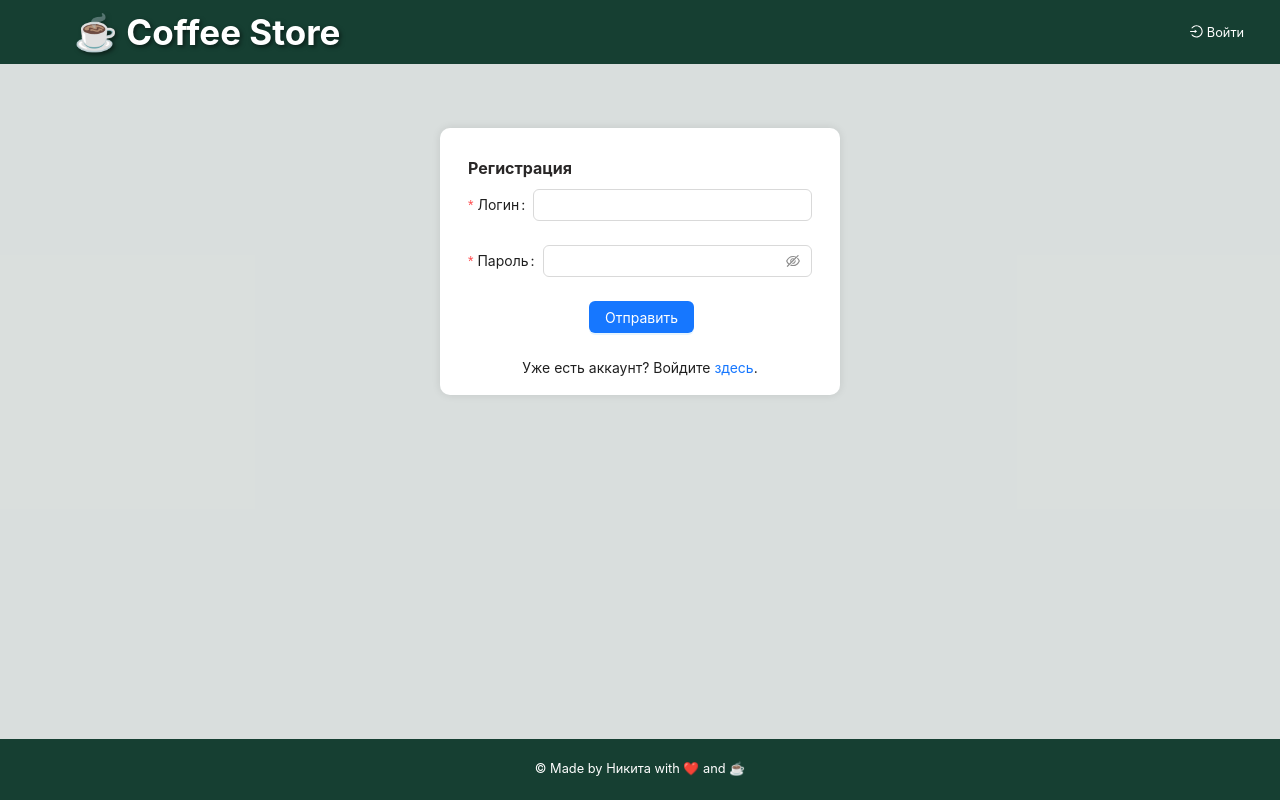
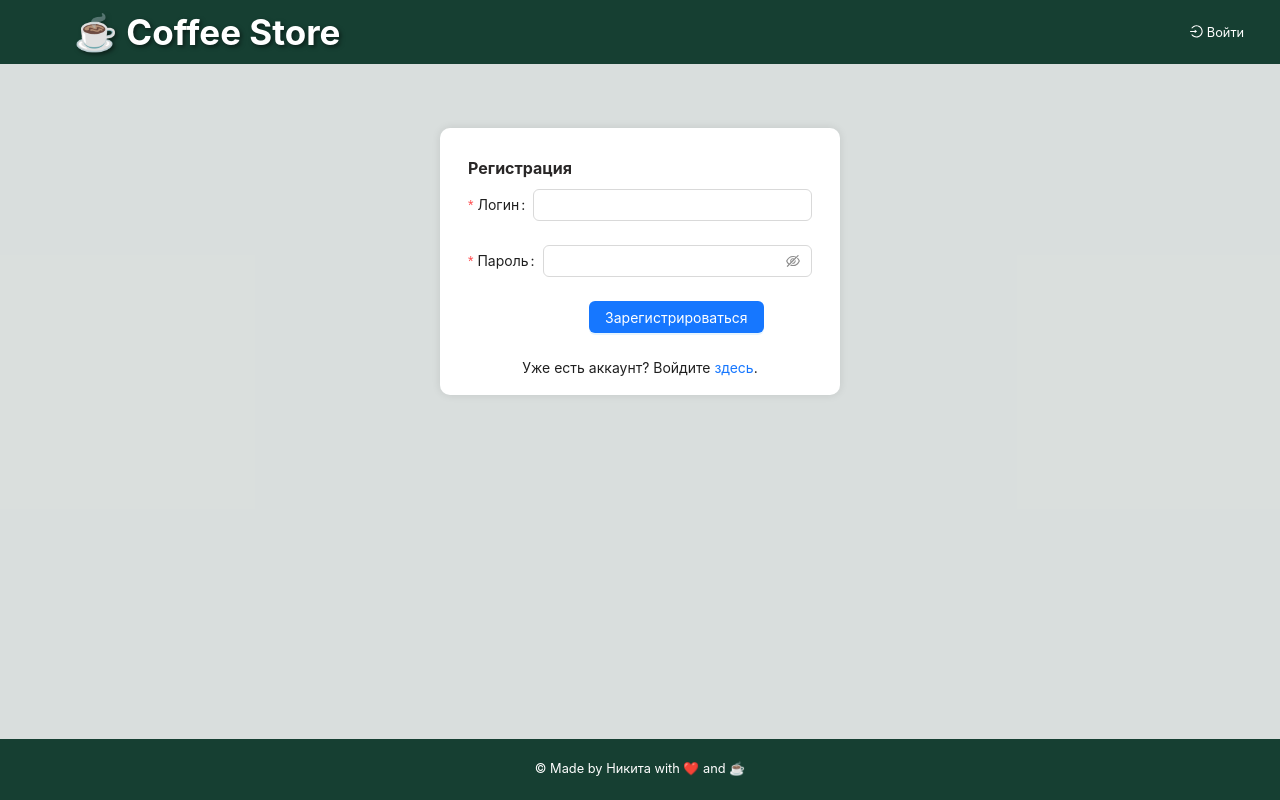
Before and after one commit to nick6850/coffee_store, a React (Vite) app: page /signup in a window 1280 px wide. Built offline with nearby package versions, Linux system fonts and the light colour scheme.

Commit message:
Fixed the sign up button text

```diff
--- a/src/pages/SignUp/SignUp.jsx
+++ b/src/pages/SignUp/SignUp.jsx
@@ -68,7 +68,7 @@ const SignUp = observer(() => {
 
         <Form.Item wrapperCol={{ offset: 8, span: 16 }}>
           <Button type="primary" htmlType="submit">
-            Отправить
+            Зарегистрироваться
           </Button>
         </Form.Item>
 
```
